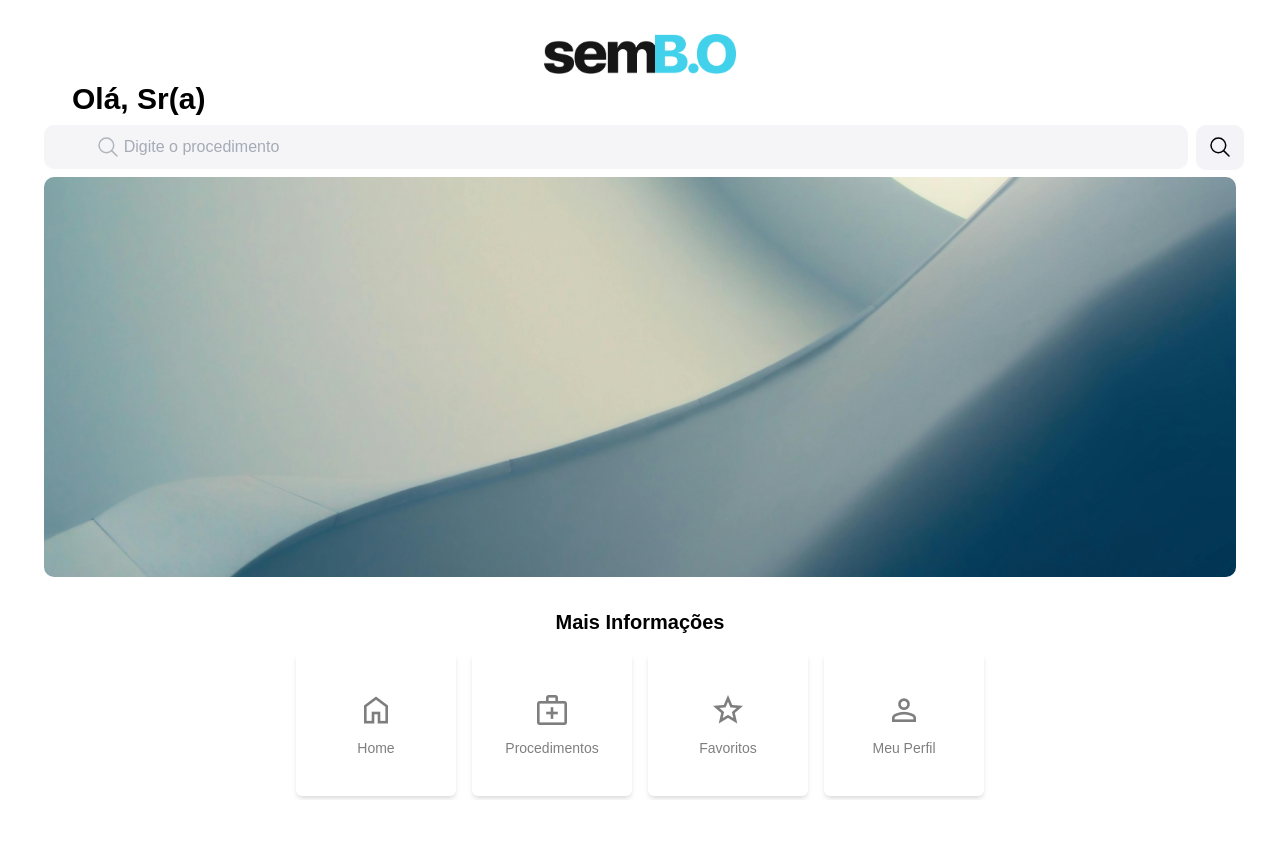
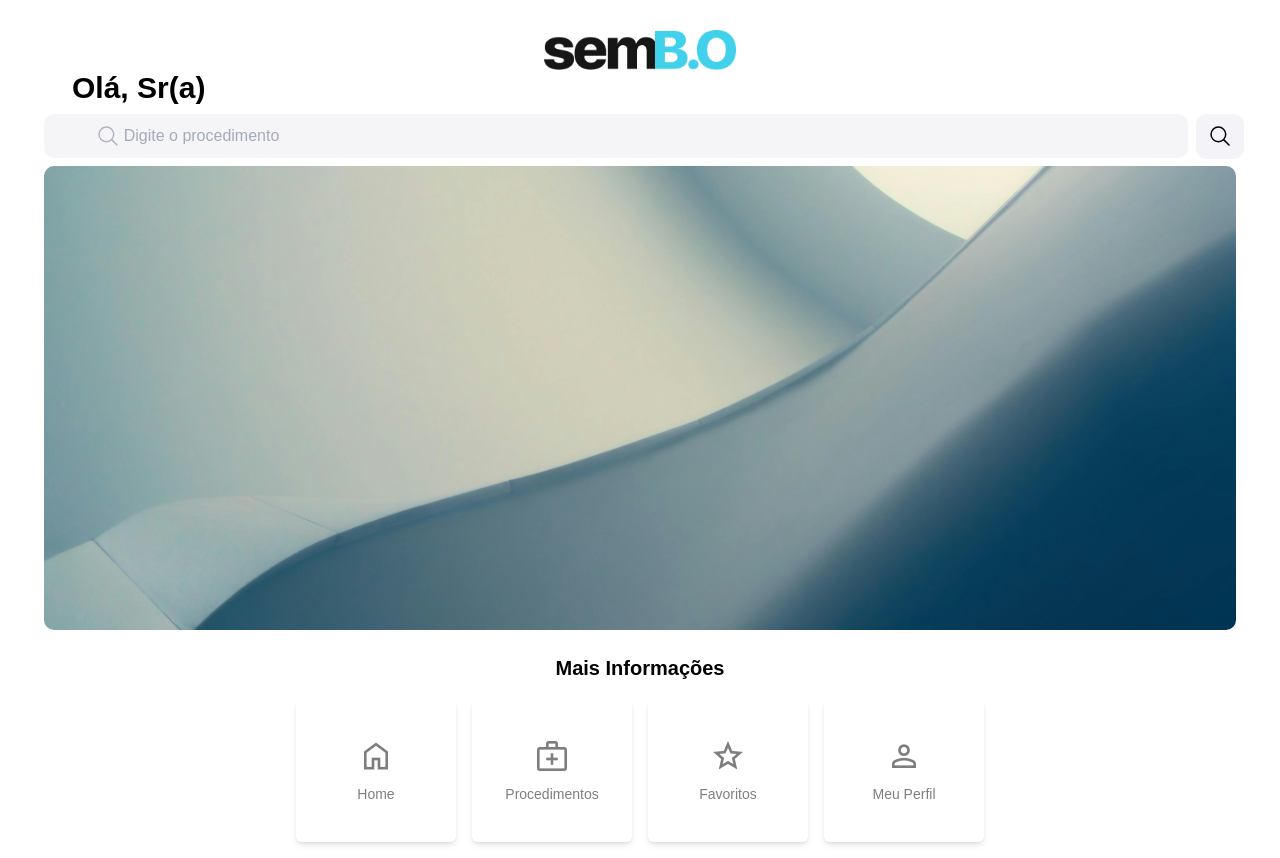
Before and after one commit to SemB-O/sem-bo, a Django app: template project/templates/front/home.html in a window 1280 px wide. Before the commit the page ends 799 px from the top, so only its background shows below. Run offline with Django 4.2, Linux system fonts and the light colour scheme; the template is opened without the code that fills it, so the values that code supplies are empty; some libraries are stand-ins or nearby versions.

Commit message:
fix: mb 4 to menu

```diff
--- a/project/static/front/home_style.css
+++ b/project/static/front/home_style.css
@@ -58,7 +58,7 @@
 .banner img {
     border-radius: 10px;
     width: 93.2vw;
-    height: 50vh;
+    height: 58vh;
 }
 
 .banner video {
--- a/project/templates/parciais/menu_inferior.html
+++ b/project/templates/parciais/menu_inferior.html
@@ -9,7 +9,7 @@
     Mais <b>Informações</b>
   </div>
 
-  <div class="list flex w-full justify-evenly md:justify-center md:gap-4 px-2 mt-2 md:mt-4">
+  <div class="list flex w-full justify-evenly md:justify-center md:gap-4 px-2 mt-2 md:mt-4 md:mb-4">
 
     <!-- Home -->
     <a href="{{ home_url }}">
```
